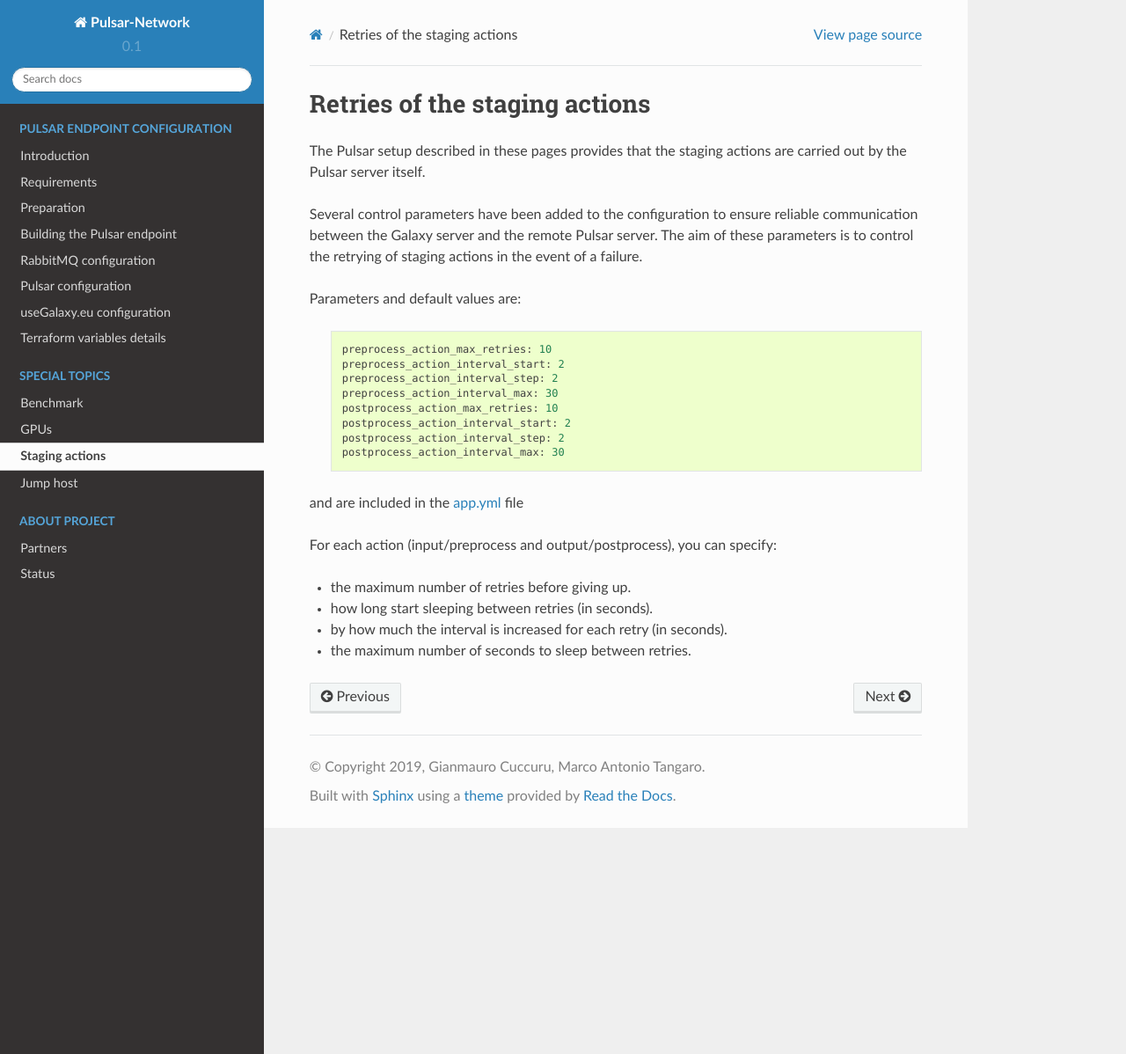
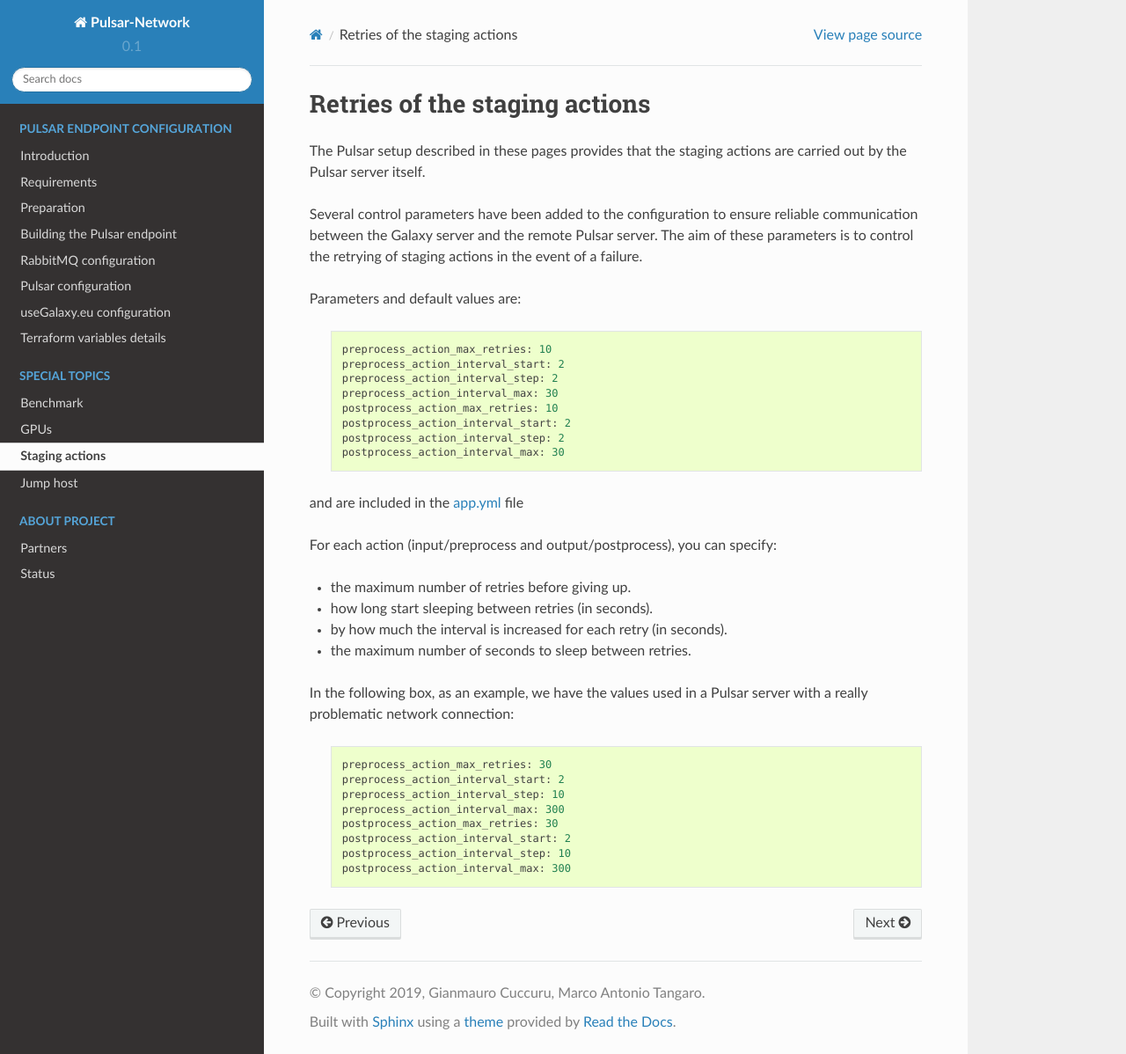
Before and after one commit to usegalaxy-eu/pulsar-network-docs, a Sphinx documentation site: the page built from source/topics/staging.rst, in a window 1280 px wide and 1198 px high. Shown: the whole window at 88% size. Built offline with Sphinx 7.4.7 and the Read the Docs theme 2.0.0, drawn with Linux system fonts in a browser that asks for light colours.

Commit message:
update staging actions page

```diff
--- a/source/topics/staging.rst
+++ b/source/topics/staging.rst
@@ -30,5 +30,18 @@ For each action (input/preprocess and output/postprocess), you can specify:
 - by how much the interval is increased for each retry (in seconds).
 - the maximum number of seconds to sleep between retries.
 
+In the following box, as an example, we have the values used in a Pulsar server with a really problematic network connection:
+
+  ::
+
+        preprocess_action_max_retries: 30
+        preprocess_action_interval_start: 2
+        preprocess_action_interval_step: 10
+        preprocess_action_interval_max: 300
+        postprocess_action_max_retries: 30
+        postprocess_action_interval_start: 2
+        postprocess_action_interval_step: 10
+        postprocess_action_interval_max: 300
+
 
 .. _app.yml: https://github.com/usegalaxy-eu/pulsar-infrastructure-playbook/blob/master/templates/app.yml.j2
```
